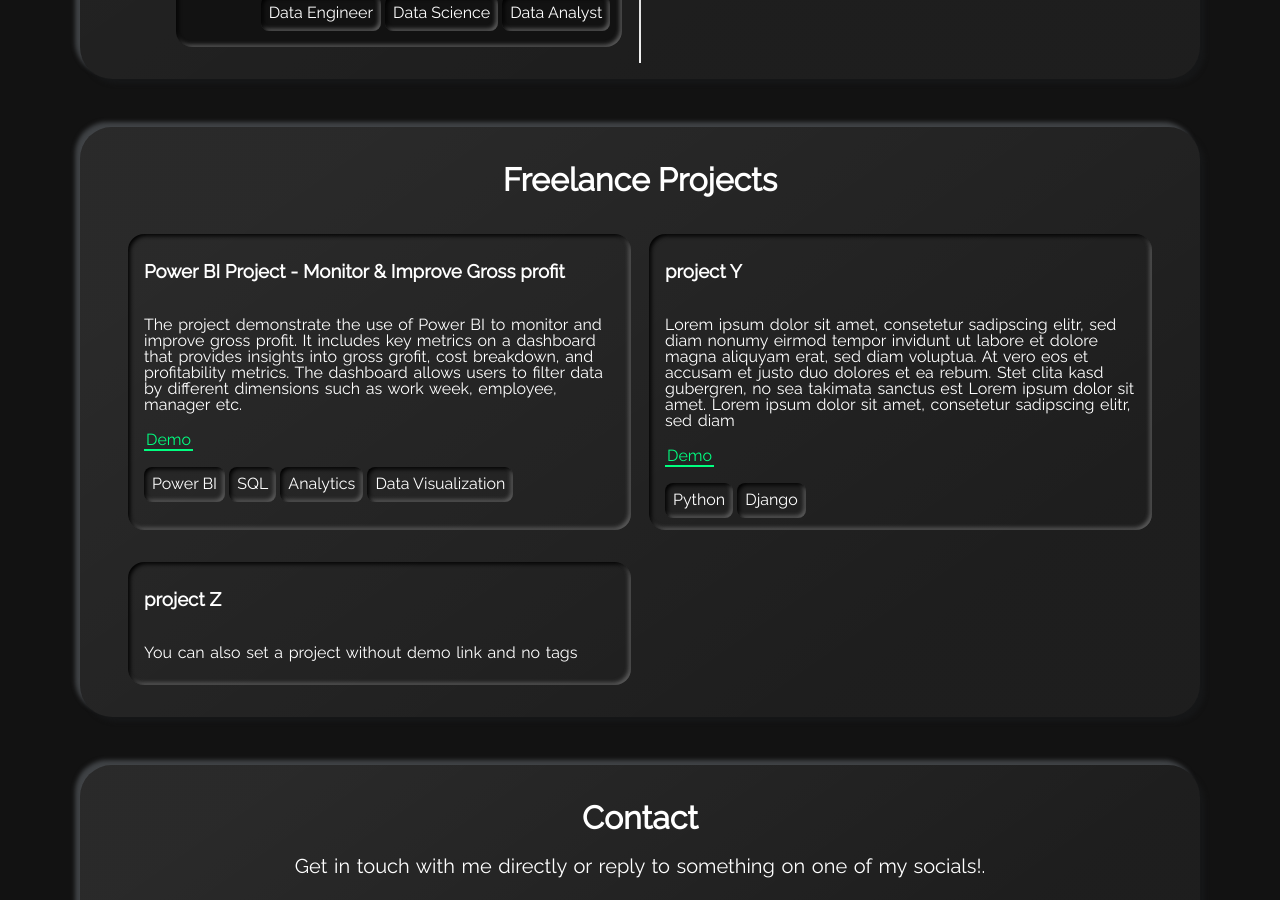
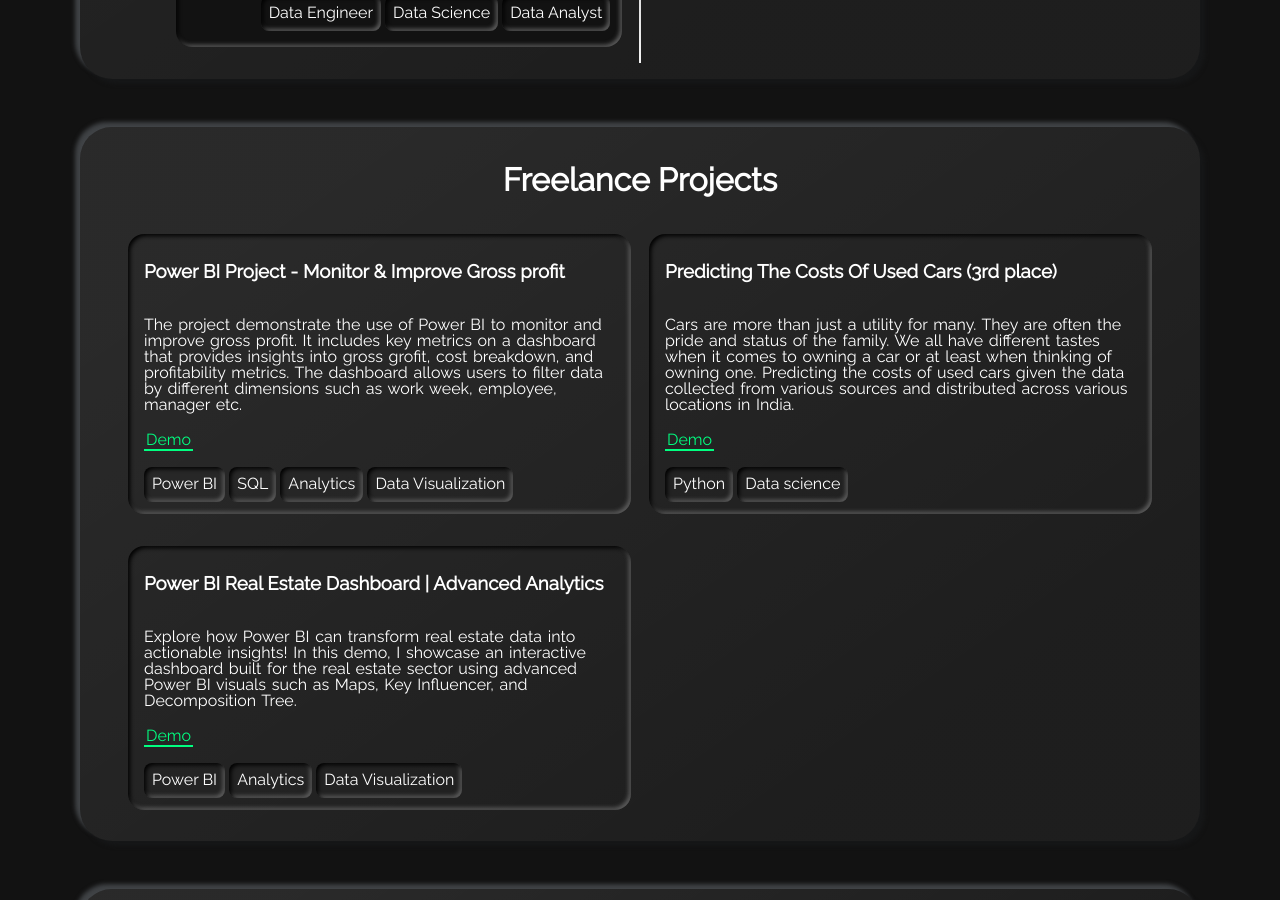
Before and after one commit to vasim07/vasim07.github.io, a Jekyll site: the page built from index.html, in a window 1280 px wide and 900 px high, scrolled down 2967 px. Built offline with Jekyll 4.4.1, drawn with Linux system fonts in a browser that asks for light colours.

Commit message:
added projects

```diff
--- a/_data/projects.yml
+++ b/_data/projects.yml
@@ -22,12 +22,17 @@
     - tag: Analytics
     - tag: Data Visualization
 
-- name: project Y
-  descr: "Lorem ipsum dolor sit amet, consetetur sadipscing elitr, sed diam nonumy eirmod tempor invidunt ut labore et dolore magna aliquyam erat, sed diam voluptua. At vero eos et accusam et justo duo dolores et ea rebum. Stet clita kasd gubergren, no sea takimata sanctus est Lorem ipsum dolor sit amet. Lorem ipsum dolor sit amet, consetetur sadipscing elitr, sed diam"
-  demo: https://example.com/
+- name: Predicting The Costs Of Used Cars (3rd place)
+  descr: "Cars are more than just a utility for many. They are often the pride and status of the family. We all have different tastes when it comes to owning a car or at least when thinking of owning one. Predicting the costs of used cars given the data collected from various sources and distributed across various locations in India."
+  demo: https://analyticsindiamag.com/deep-tech/machinehack-winners-how-these-data-science-enthusiasts-solved-the-predicting-the-costs-of-used-cars-hackathon/
   tags:
     - tag: Python
-    - tag: Django
+    - tag: Data science
 
-- name: project Z
-  descr: "You can also set a project without demo link and no tags"
+- name: Power BI Real Estate Dashboard | Advanced Analytics
+  descr: "Explore how Power BI can transform real estate data into actionable insights! In this demo, I showcase an interactive dashboard built for the real estate sector using advanced Power BI visuals such as Maps, Key Influencer, and Decomposition Tree."
+  demo: https://youtu.be/puILeezF_5g
+  tags:
+    - tag: Power BI
+    - tag: Analytics
+    - tag: Data Visualization
```
